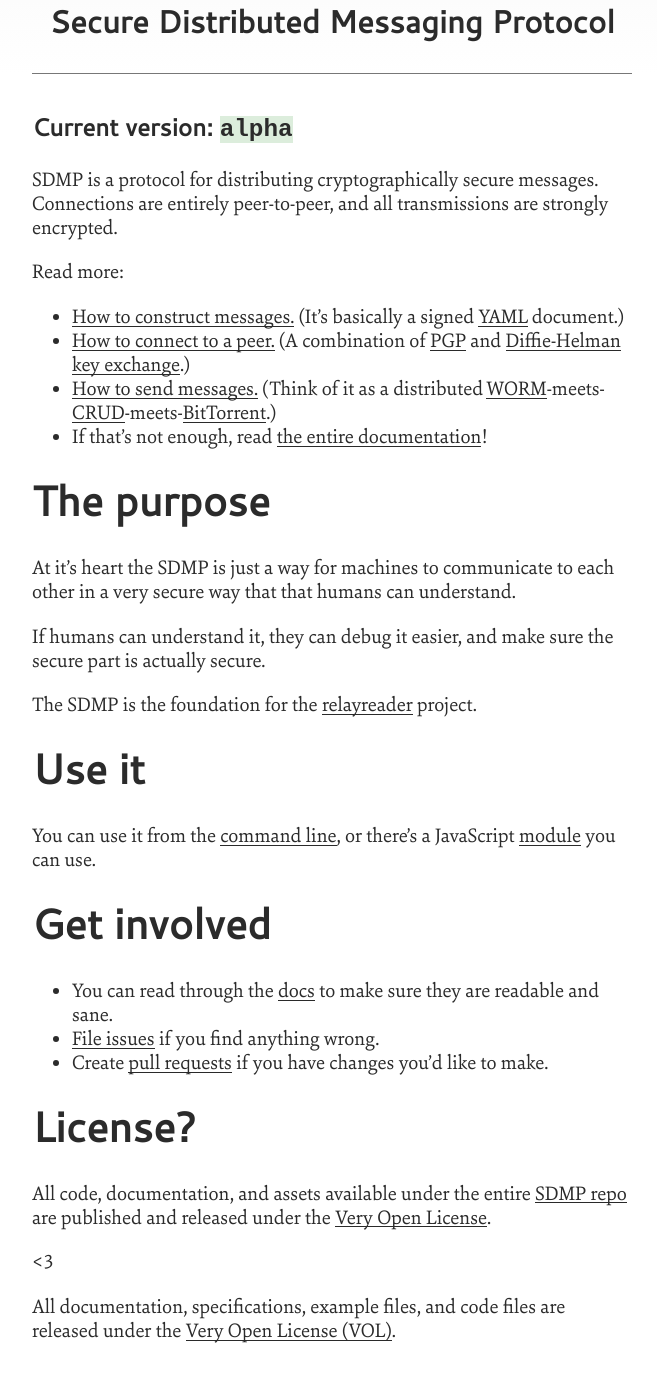
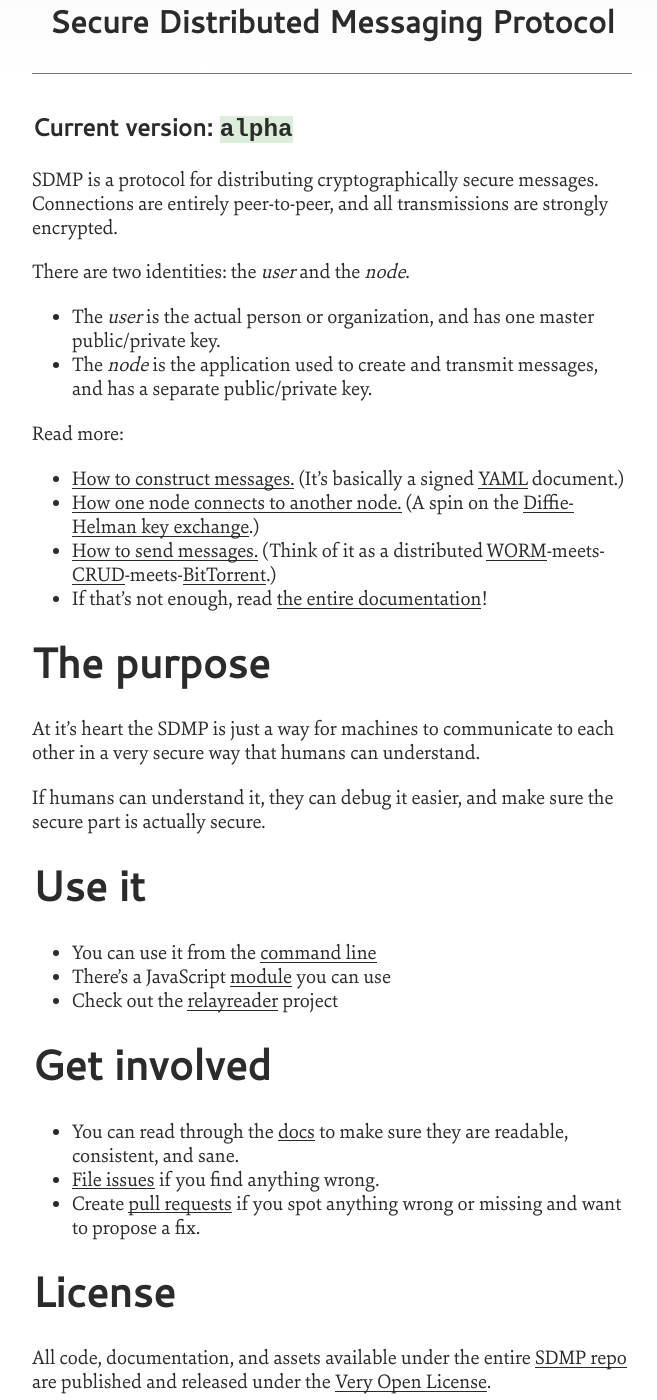
Before and after one commit to sdmp/sdmp.github.io, a Jekyll site: the page built from index.md, in a window 1280 px wide and 1400 px high, scrolled down 371 px. Shown: the whole window, without its empty margins (308-965 px from the left). Built offline with Jekyll 4.4.1, drawn with Linux system fonts in a browser that asks for light colours.

Commit message:
Update the main page to mention user vs node.

```diff
--- a/index.md
+++ b/index.md
@@ -6,35 +6,39 @@
 SDMP is a protocol for distributing cryptographically secure messages. Connections are entirely
 peer-to-peer, and all transmissions are strongly encrypted.
 
+There are two identities: the *user* and the *node*.
+
+* The *user* is the actual person or organization, and has one master public/private key.
+* The *node* is the application used to create and transmit messages, and has a separate public/private key.
+
 Read more:
 
-* [How to construct messages.](/docs/message) (It's basically a signed [YAML](yaml) document.)
-* [How to connect to a peer.](/docs/connect) (A combination of [PGP](pgp) and [Diffie-Helman key exchange](diffiehelman).)
-* [How to send messages.](/docs/sync) (Think of it as a distributed [WORM](worm)-meets-[CRUD](crud)-meets-[BitTorrent](bittorrent).)
-* If that's not enough, read [the entire documentation](/docs)!
+* [How to construct messages.](./docs/message) (It's basically a signed [YAML](yaml) document.)
+* [How one node connects to another node.](./docs/connect) (A spin on the [Diffie-Helman key exchange](diffiehelman).)
+* [How to send messages.](./docs/sync) (Think of it as a distributed [WORM](worm)-meets-[CRUD](crud)-meets-[BitTorrent](bittorrent).)
+* If that's not enough, read [the entire documentation](./docs)!
 
 # The purpose
 
 At it's heart the SDMP is just a way for machines to communicate to each other in
-a very secure way that that humans can understand.
+a very secure way that humans can understand.
 
 If humans can understand it, they can debug it easier, and make sure the secure
 part is actually secure.
 
-The SDMP is the foundation for the [relayreader](relayreader) project.
-
 # Use it
 
-You can use it from the [command line](sdmpcli), or there's a JavaScript [module](sdmpnpm)
-you can use.
+* You can use it from the [command line](sdmpcli)
+* There's a JavaScript [module](sdmpnpm) you can use
+* Check out the [relayreader](relayreader) project
 
 # Get involved
 
-* You can read through the [docs](/docs) to make sure they are readable and sane.
+* You can read through the [docs](./docs) to make sure they are readable, consistent, and sane.
 * [File issues](sdmpissues) if you find anything wrong.
-* Create [pull requests](sdmppullrequest) if you have changes you'd like to make.
+* Create [pull requests](sdmppullrequest) if you spot anything wrong or missing and want to propose a fix.
 
-# License?
+# License
 
 All code, documentation, and assets available under the entire [SDMP repo](sdmprepo)
 are published and released under the [Very Open License](vol).
@@ -43,8 +47,6 @@
 
 [sdmpcli]: https://github.com/sdmp/sdmp-cli
 [sdmpnpm]: https://github.com/sdmp/sdmp-npm
-
-
 
 [relayreader]: http://relayreader.com
 [sdmpissues]: https://github.com/sdmp/sdmp.github.io/issues
```
